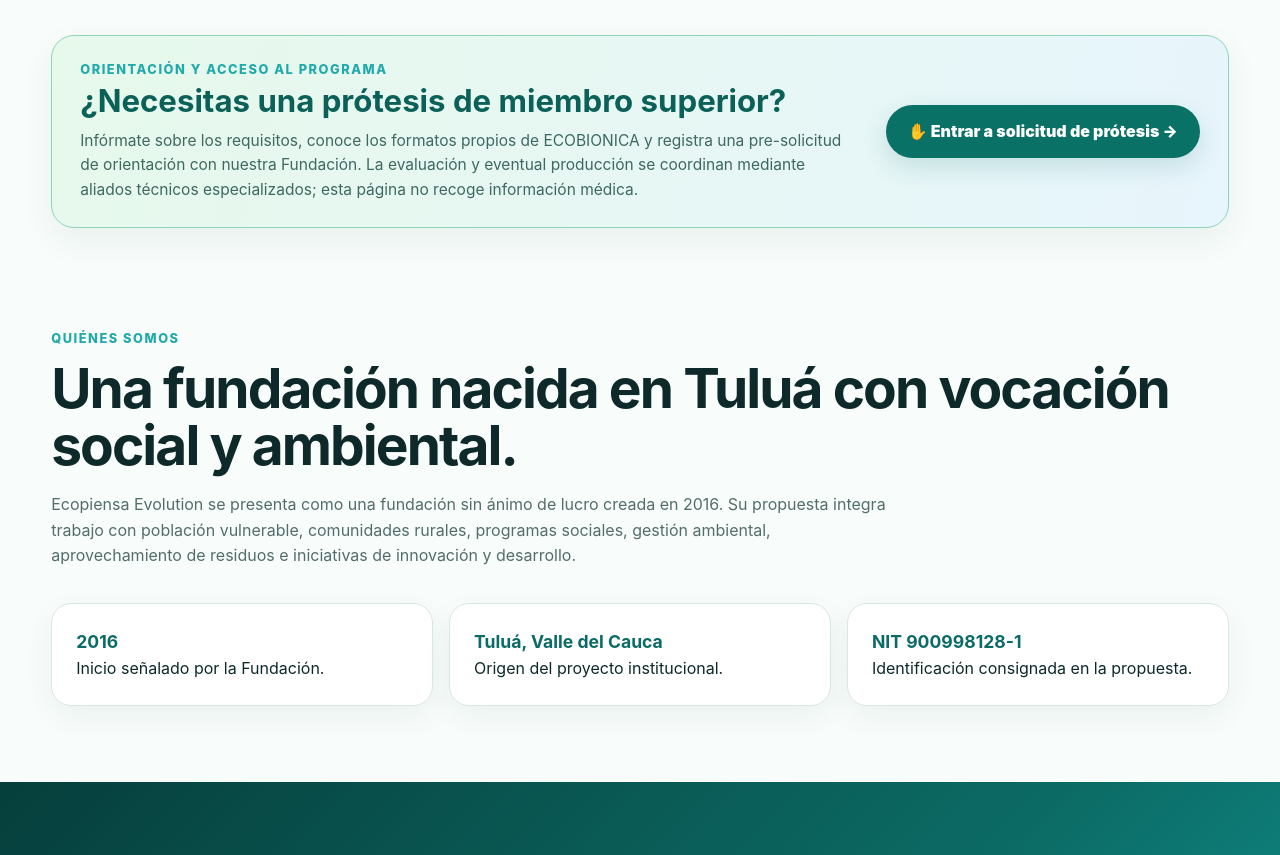
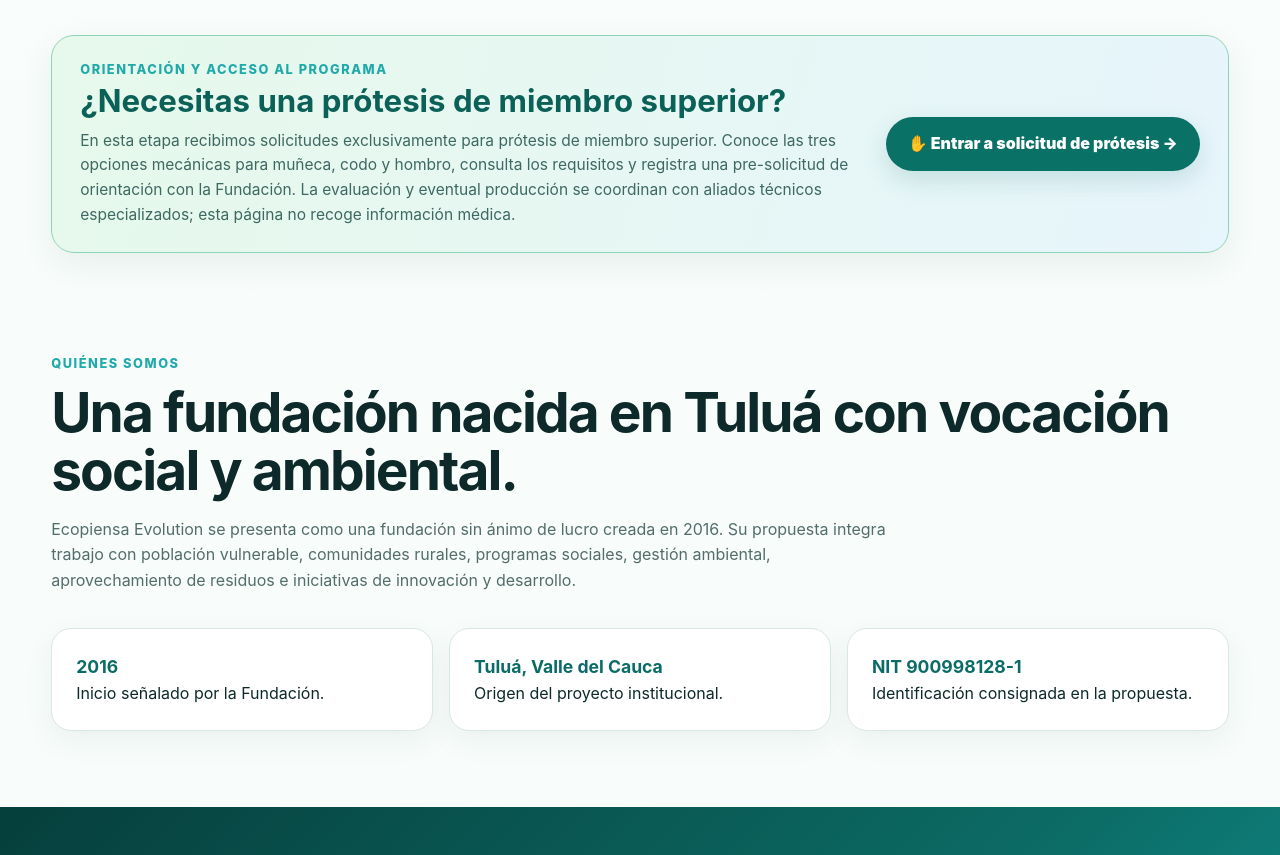
Before and after one commit to FUNDACIONECOPIENSAEVOLUTION/ECOBIONICA, a plain HTML site: page index.html in a window 1280 px wide. Shown: the part 860-1715 px from the top of the page. Drawn offline with nearby package versions, Linux system fonts and the light colour scheme.

Commit message:
Aclarar desde portada que la solicitud ECOBIONICA atiende solo miembro superior

```diff
--- a/index.html
+++ b/index.html
@@ -114,7 +114,7 @@
 <main>
 <section class="prosthesisSpotlight" id="solicitud-protesis" aria-labelledby="solicitud-protesis-titulo">
  <div><div class="kicker">Orientación y acceso al programa</div><h2 id="solicitud-protesis-titulo">¿Necesitas una prótesis de miembro superior?</h2>
- <p>Infórmate sobre los requisitos, conoce los formatos propios de ECOBIONICA y registra una pre-solicitud de orientación con nuestra Fundación. La evaluación y eventual producción se coordinan mediante aliados técnicos especializados; esta página no recoge información médica.</p></div>
+ <p>En esta etapa recibimos solicitudes exclusivamente para prótesis de miembro superior. Conoce las tres opciones mecánicas para muñeca, codo y hombro, consulta los requisitos y registra una pre-solicitud de orientación con la Fundación. La evaluación y eventual producción se coordinan con aliados técnicos especializados; esta página no recoge información médica.</p></div>
  <a class="spotlightAction" href="./solicitud-protesis.html" aria-label="Entrar a solicitud de prótesis">✋ Entrar a solicitud de prótesis →</a>
 </section>
 <section id="programa"><div class="wrap fade"><div class="kicker">Quiénes somos</div><h2 class="title">Una fundación nacida en Tuluá con vocación social y ambiental.</h2><p class="copy">Ecopiensa Evolution se presenta como una fundación sin ánimo de lucro creada en 2016. Su propuesta integra trabajo con población vulnerable, comunidades rurales, programas sociales, gestión ambiental, aprovechamiento de residuos e iniciativas de innovación y desarrollo.</p><div class="stats"><div class="stat"><strong>2016</strong><span>Inicio señalado por la Fundación.</span></div><div class="stat"><strong>Tuluá, Valle del Cauca</strong><span>Origen del proyecto institucional.</span></div><div class="stat"><strong>NIT 900998128-1</strong><span>Identificación consignada en la propuesta.</span></div></div></div></section>
```
